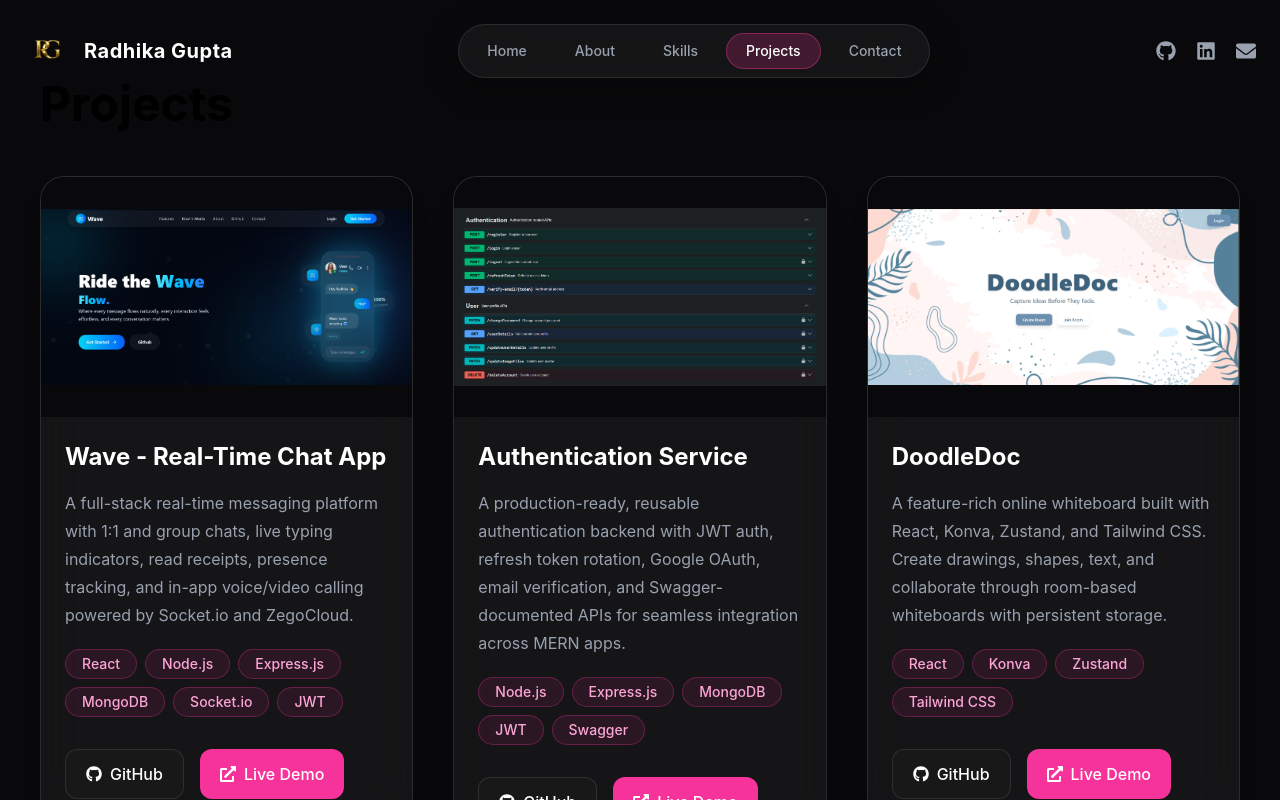
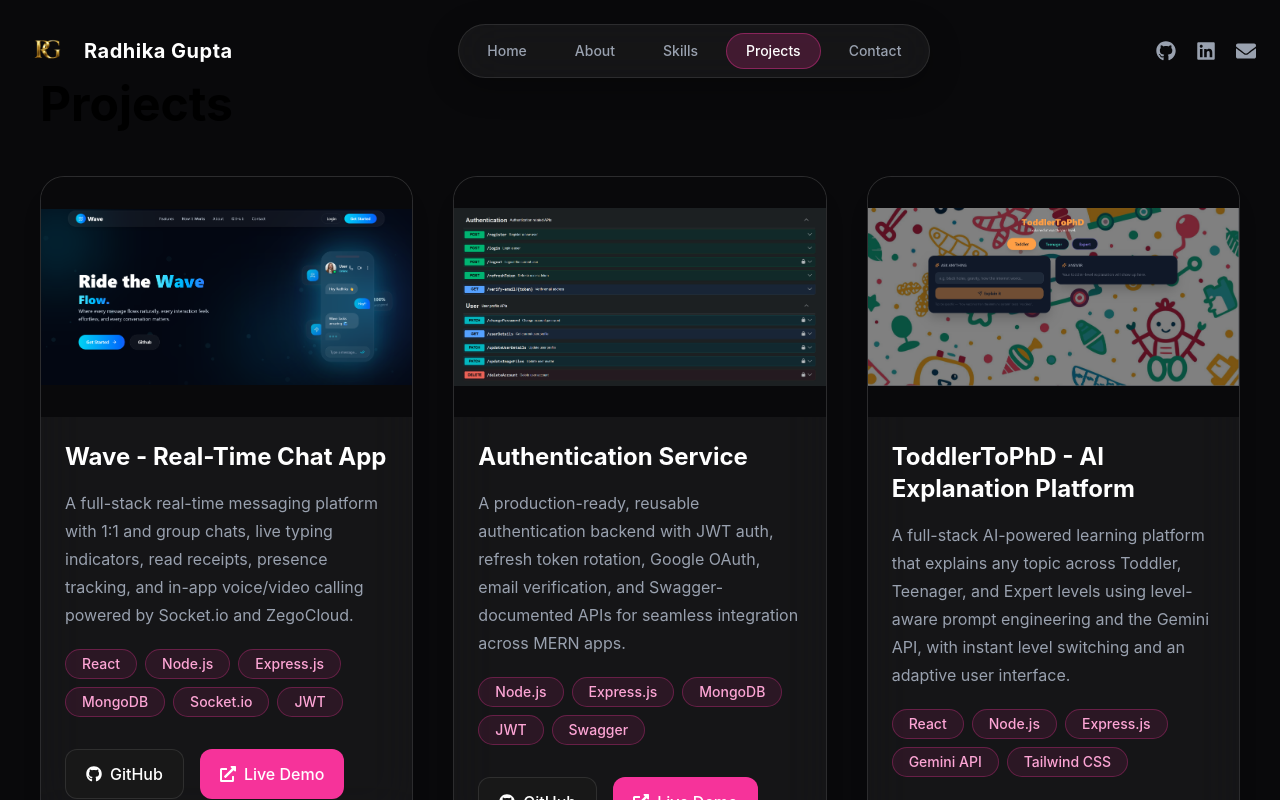
Before and after one commit to Radhikagupta25/Radhika-Gupta-Portfolio, a React (Vite) app in the folder Radhika Gupta-Portfolio/: page /projects in a window 1280 px wide. Shown: the top 800 px of the page. Built offline with nearby package versions, Linux system fonts and the light colour scheme.

Commit message:
Add new project

```diff
--- a/Radhika Gupta-Portfolio/src/pages/Projects.jsx
+++ b/Radhika Gupta-Portfolio/src/pages/Projects.jsx
@@ -5,6 +5,7 @@ import currencyConverterImg from "../assets/ProjectImages/currencyConverterImg.p
 import ecommerceImg from "../assets/ProjectImages/ecommerceImg.png";
 import waveImg from "../assets/ProjectImages/waveImg.png"
 import authServiceImg from "../assets/ProjectImages/authServiceImg.png"
+import ToddlerToPhD from "../assets/ProjectImages/ToddlerToPhD.png"
 
 const Projects = () => {
     return (
@@ -54,6 +55,28 @@ const Projects = () => {
                             techStack={["Node.js", "Express.js", "MongoDB", "JWT", "Swagger"]}
                             githubLink="https://github.com/Radhikagupta25/Authentication-Service"
                             liveLink=""
+                        />
+                    </motion.div>
+
+                    <motion.div
+                        initial={{ opacity: 0, y: 70 }}
+                        whileInView={{ opacity: 1, y: 0 }}
+                        viewport={{ once: false }}
+                        transition={{ duration: 0.5, delay: 0.3 }}
+                    >
+                        <ProjectCard
+                            image={ToddlerToPhD}
+                            title="ToddlerToPhD - AI Explanation Platform"
+                            description="A full-stack AI-powered learning platform that explains any topic across Toddler, Teenager, and Expert levels using level-aware prompt engineering and the Gemini API, with instant level switching and an adaptive user interface."
+                            techStack={[
+                                "React",
+                                "Node.js",
+                                "Express.js",
+                                "Gemini API",
+                                "Tailwind CSS",
+                            ]}
+                            githubLink="https://github.com/Radhikagupta25/ToddlerToPhD"
+                            liveLink="https://toddler-to-ph-d.vercel.app/"
                         />
                     </motion.div>
 
```
Also changed, not shown: Radhika Gupta-Portfolio/src/assets/ProjectImages/ToddlerToPhD.png (added).
